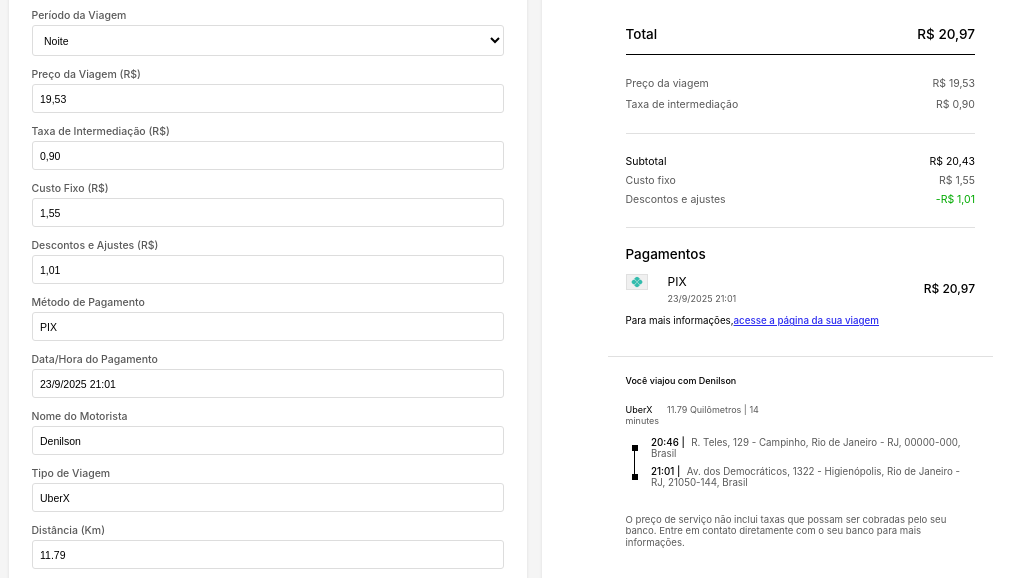
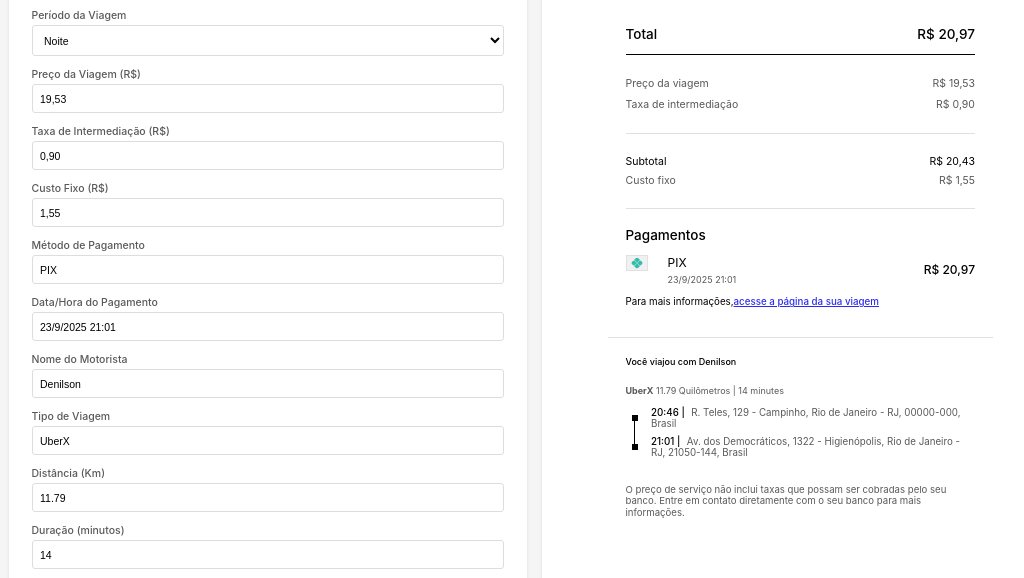
Before and after one commit to giovannism20/fake-uber-receipt, a plain HTML site: page index.html in a window 1280 px wide. Shown: the part 176-754 px from the top of the page, without its empty margins (106-1130 px from the left). Drawn offline with Linux system fonts and the light colour scheme.

Commit message:
remove ajustes e custos

```diff
--- a/index.html
+++ b/index.html
@@ -506,10 +506,6 @@
                     <input type="text" id="fixedCost" value="1,55">
                 </div>
                 <div class="form-group">
-                    <label>Descontos e Ajustes (R$)</label>
-                    <input type="text" id="discount" value="1,01">
-                </div>
-                <div class="form-group">
                     <label>Método de Pagamento</label>
                     <input type="text" id="paymentMethod" value="PIX">
                 </div>
@@ -591,10 +587,6 @@
                 <div class="breakdown-row">
                     <span class="breakdown-label">Custo fixo</span>
                     <span class="breakdown-value" id="displayFixedCost">R$ 1,55</span>
-                </div>
-                <div class="breakdown-row">
-                    <span class="breakdown-label">Descontos e ajustes</span>
-                    <span class="breakdown-value discount" id="displayDiscount">-R$ 1,01</span>
                 </div>
             </div>
 
```
